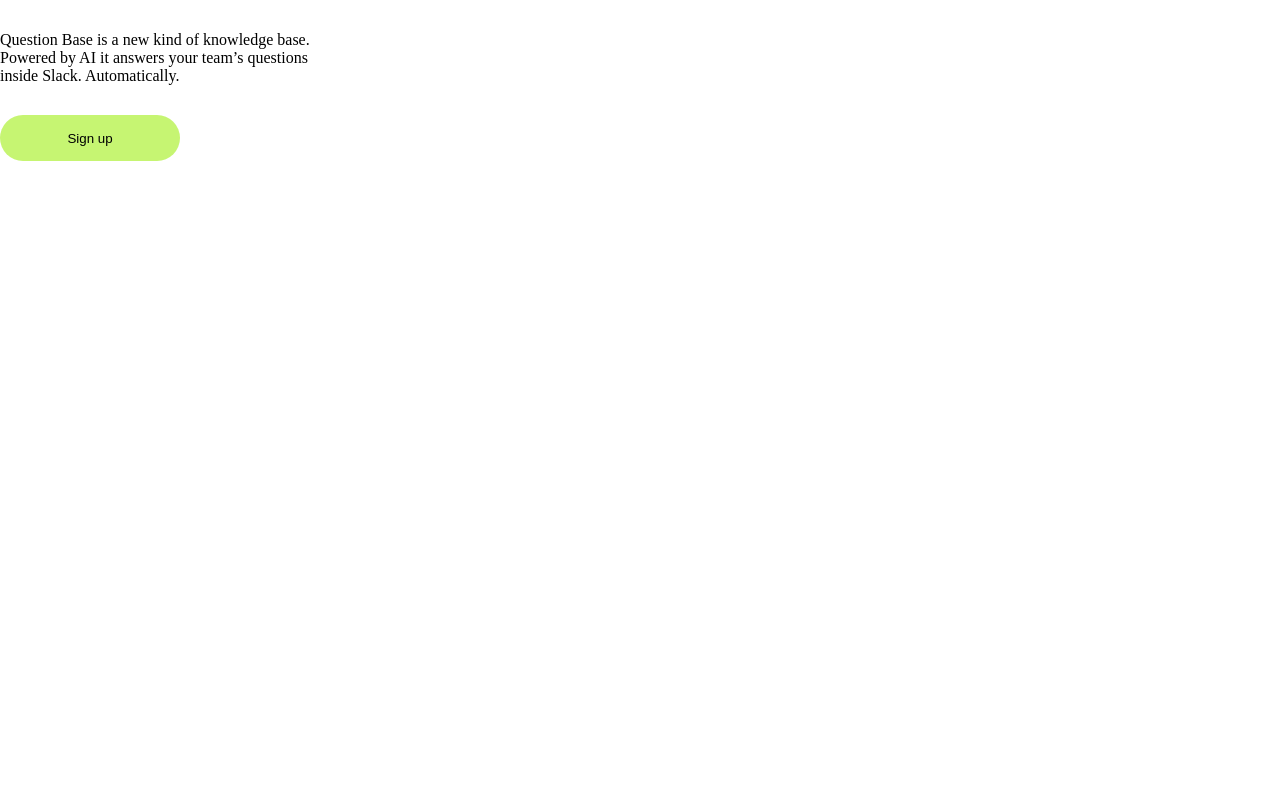
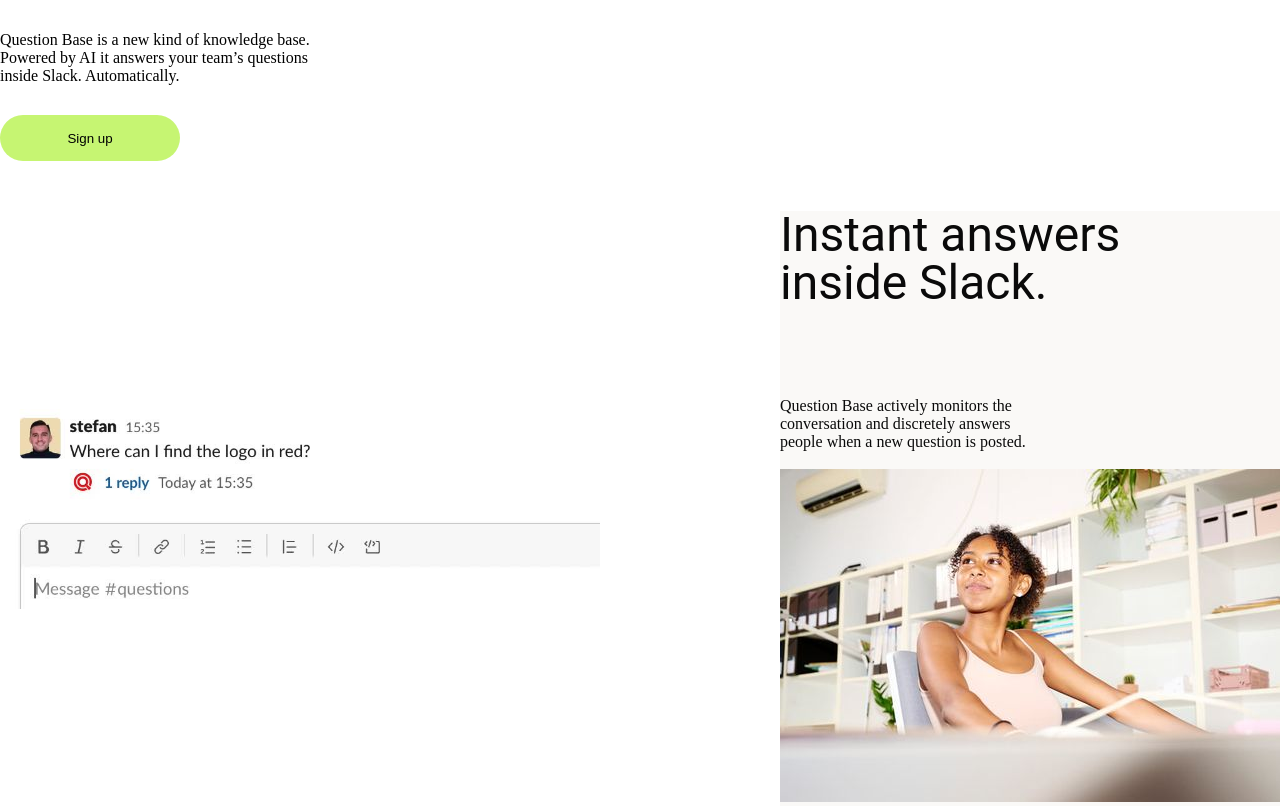
Before and after one commit to Mohinur10/Untitled-figma, a plain HTML site: page index.html in a window 1280 px wide. Shown: the part 743-1549 px from the top of the page. Before the commit the page ends 954 px from the top, so only its background shows below. Drawn offline with Linux system fonts and the light colour scheme.

Commit message:
men shu qismini qildim

```diff
--- a/index.html
+++ b/index.html
@@ -44,6 +44,21 @@
             </div>
         </div>
     </section>
+    <section class="messege">
+        <div class="messege__container messege_wrap ">
+           <img class="img" src="./img/img1.jpg" alt="">
+      <div class="messege_right">
+       <h1 class="text">
+           Instant answers <br> inside Slack.
+       </h1>
+        <p class="text__2">
+           Question Base actively monitors the <br>conversation and discretely answers <br>
+           people when a new question is posted.
+        </p>
+        <img class="images" src="./img/img2.jpg" alt="">
+      </div>
+       </div>
+   </section>
 </body>
 
 </html>
--- a/main.css
+++ b/main.css
@@ -80,3 +80,35 @@
 .Pricing__info p{
     margin-top: 50px;
 }
+.section__container{
+    width: 1200px;
+height: 664px;
+}
+.img{
+    width: 600px;
+height: 200px;
+}
+.text{
+    font-family: Roboto;
+    font-weight: 400;
+    font-size: 48px;
+    line-height: 48px;
+    letter-spacing: 0%;
+     color:  #0A0A0A;
+     margin-bottom: 90px;
+}
+.messege_wrap{
+    display: flex;
+    align-items: center;
+    justify-content: space-between;
+}
+.text__2{
+    width: 322;
+height: 81;
+color: #0A0A0A;
+margin-bottom: 18px;
+}
+.messege_right{
+    background: #FAF9F7;
+
+}
```
Also changed, not shown: img/img1.jpg (added), img/img2.jpg (added).
